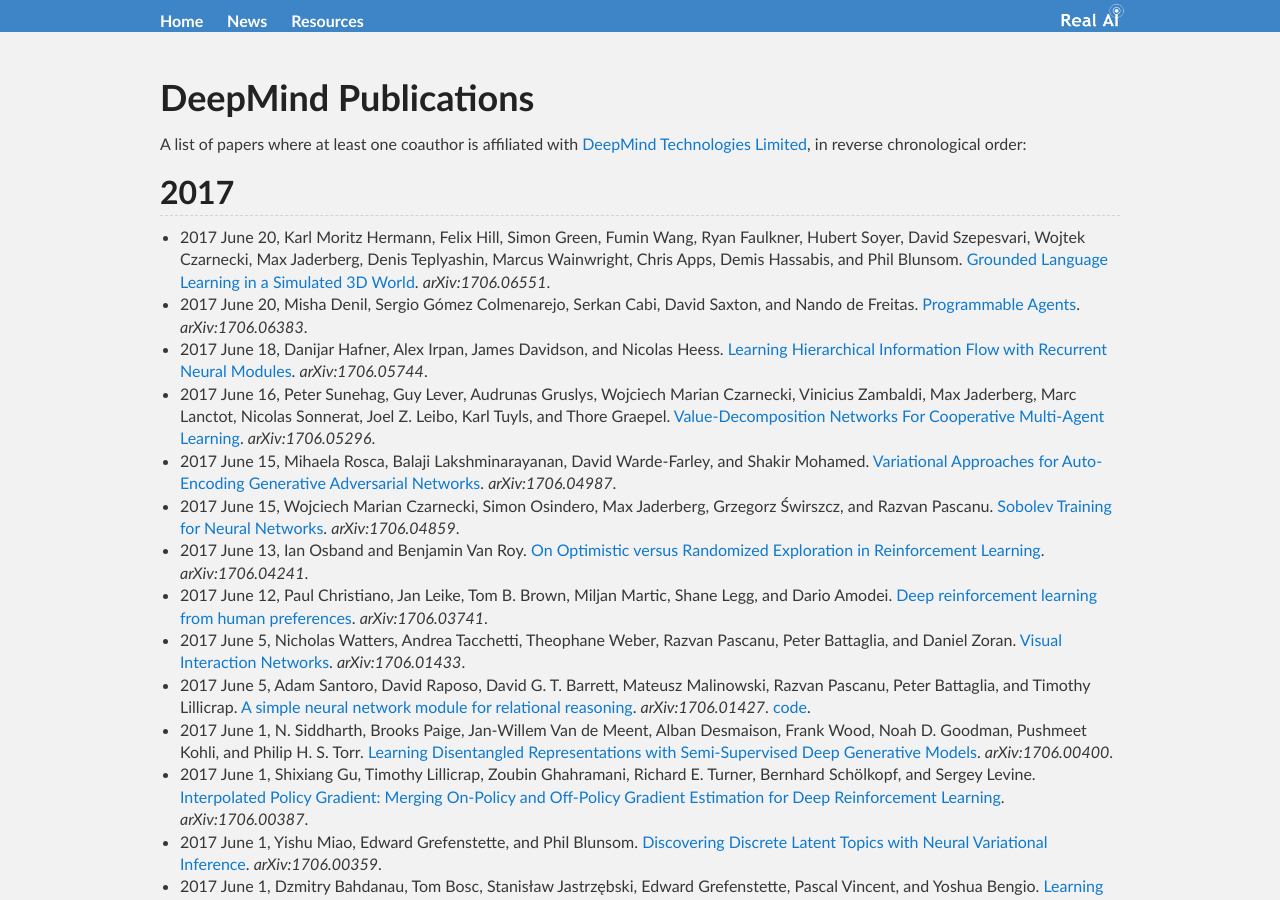
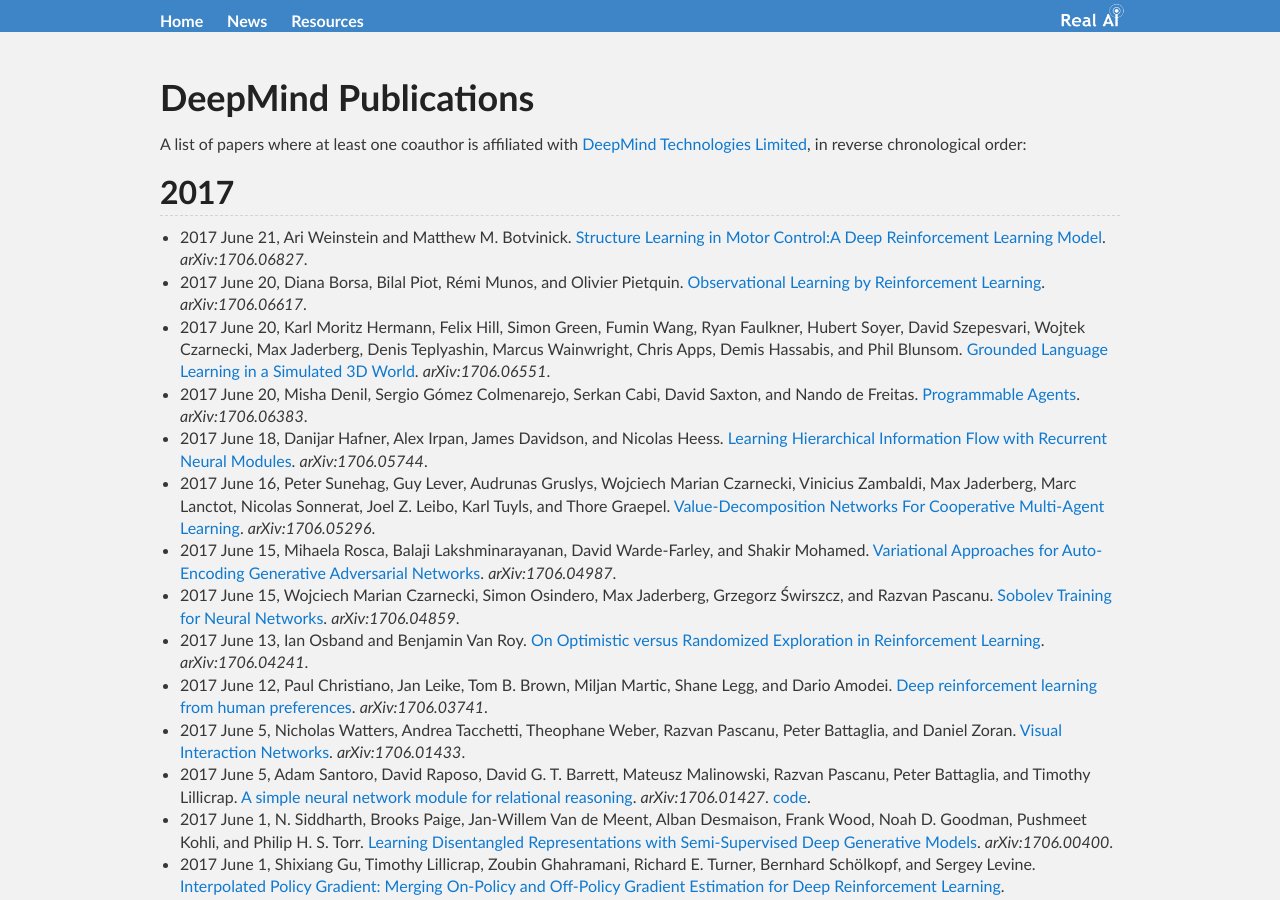
Before and after one commit to Tonywuhk/realai.org, a Jekyll site: the page built from labs/deepmind-publications.md, in a window 1280 px wide and 900 px high. Built offline with Jekyll 4.4.1, drawn with Linux system fonts in a browser that asks for light colours; our own code applies the rules of GitHub Pages for plain Markdown files; formulas are drawn with MathJax 3; comment, search, counter and statistics services are not loaded; the repository's description, which GitHub fills in, is left out.

Commit message:
Update deepmind-publications.md

```diff
--- a/labs/deepmind-publications.md
+++ b/labs/deepmind-publications.md
@@ -8,6 +8,8 @@
 
 ## 2017
 
+* 2017 June 21, Ari Weinstein and Matthew M. Botvinick. [Structure Learning in Motor Control:A Deep Reinforcement Learning Model](https://arxiv.org/abs/1706.06827). *arXiv:1706.06827*.
+* 2017 June 20, Diana Borsa, Bilal Piot, Rémi Munos, and Olivier Pietquin. [Observational Learning by Reinforcement Learning](https://arxiv.org/abs/1706.06617). *arXiv:1706.06617*.
 * 2017 June 20, Karl Moritz Hermann, Felix Hill, Simon Green, Fumin Wang, Ryan Faulkner, Hubert Soyer, David Szepesvari, Wojtek Czarnecki, Max Jaderberg, Denis Teplyashin, Marcus Wainwright, Chris Apps, Demis Hassabis, and Phil Blunsom. [Grounded Language Learning in a Simulated 3D World](https://arxiv.org/abs/1706.06551). *arXiv:1706.06551*.
 * 2017 June 20, Misha Denil, Sergio Gómez Colmenarejo, Serkan Cabi, David Saxton, and Nando de Freitas. [Programmable Agents](https://arxiv.org/abs/1706.06383). *arXiv:1706.06383*.
 * 2017 June 18, Danijar Hafner, Alex Irpan, James Davidson, and Nicolas Heess. [Learning Hierarchical Information Flow with Recurrent Neural Modules](https://arxiv.org/abs/1706.05744). *arXiv:1706.05744*.
```
